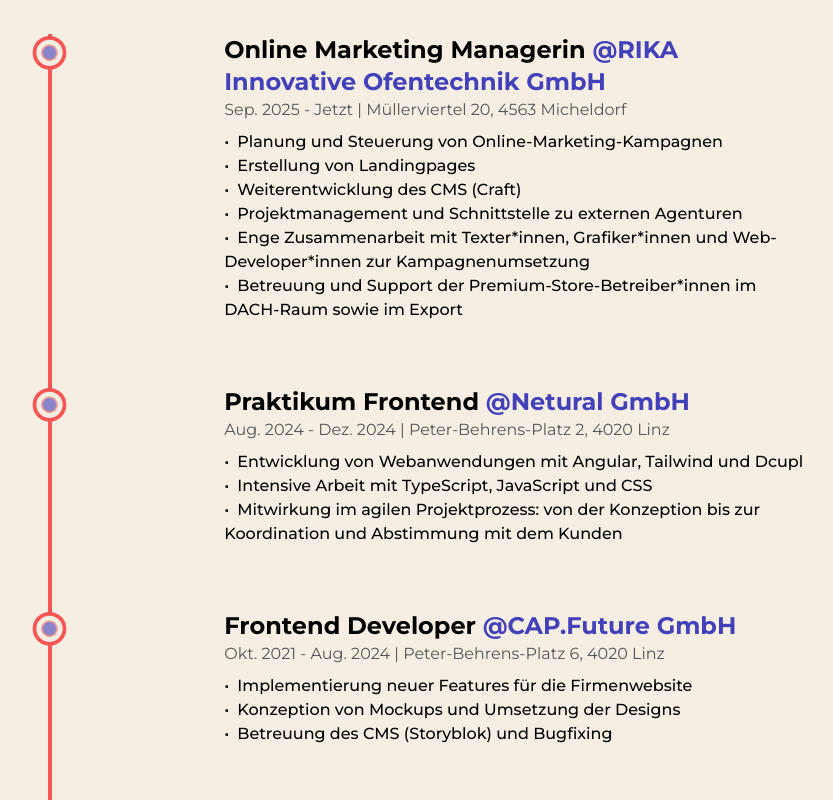
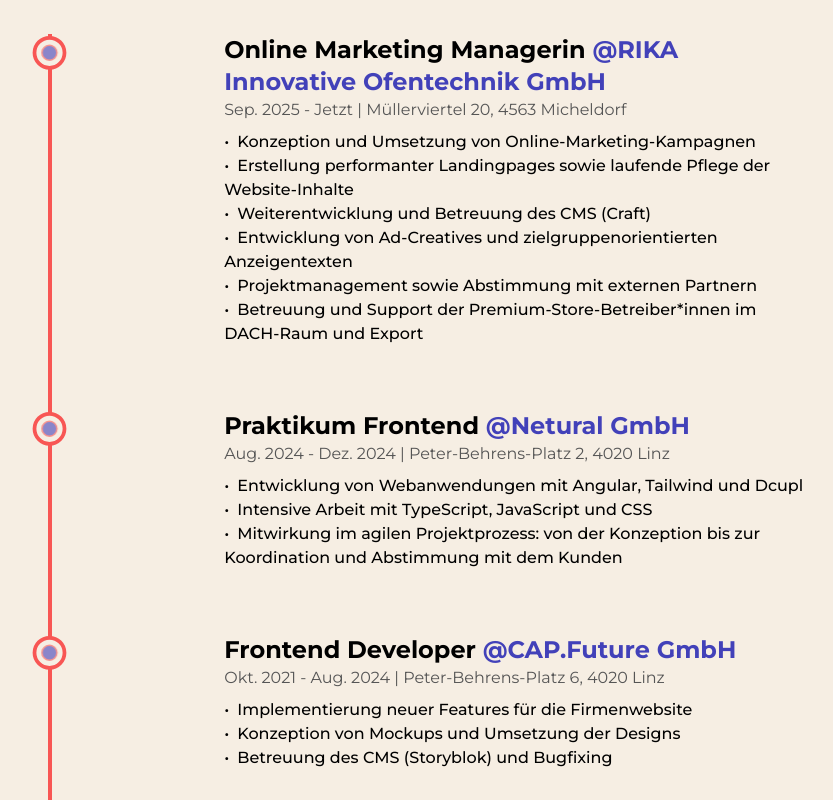
Before and after one commit to Ines2108/portfolio_new, a Next.js app: page /about in a window 1280 px wide. Shown: the part 2560-3360 px from the top of the page, without its empty margins (138-971 px from the left). Built offline with nearby package versions, Linux system fonts and the light colour scheme; a web font is replaced by a local one.

Commit message:
Adjust experiences

```diff
--- a/src/components/Experience.js
+++ b/src/components/Experience.js
@@ -64,12 +64,12 @@
             companyLink="https://www.rika.at/"
             time="Sep. 2025 - jetzt"
             address="Müllerviertel 20, 4563 Micheldorf"
-            work="Planung und Steuerung von Online-Marketing-Kampagnen <br>
-Erstellung von Landingpages <br>
-Weiterentwicklung des CMS (Craft) <br>
-Projektmanagement und Schnittstelle zu externen Agenturen <br>
-Enge Zusammenarbeit mit Texter*innen, Grafiker*innen und Web-Developer*innen zur Kampagnenumsetzung <br>
-Betreuung und Support der Premium-Store-Betreiber*innen im DACH-Raum sowie im Export"
+            work="Konzeption und Umsetzung von Online-Marketing-Kampagnen <br>
+Erstellung performanter Landingpages sowie laufende Pflege der Website-Inhalte <br>
+Weiterentwicklung und Betreuung des CMS (Craft) <br>
+Entwicklung von Ad-Creatives und zielgruppenorientierten Anzeigentexten <br>
+Projektmanagement sowie Abstimmung mit externen Partnern <br>
+Betreuung und Support der Premium-Store-Betreiber*innen im DACH-Raum und Export"
           />
           <Details
             position="Praktikum Frontend"
```
